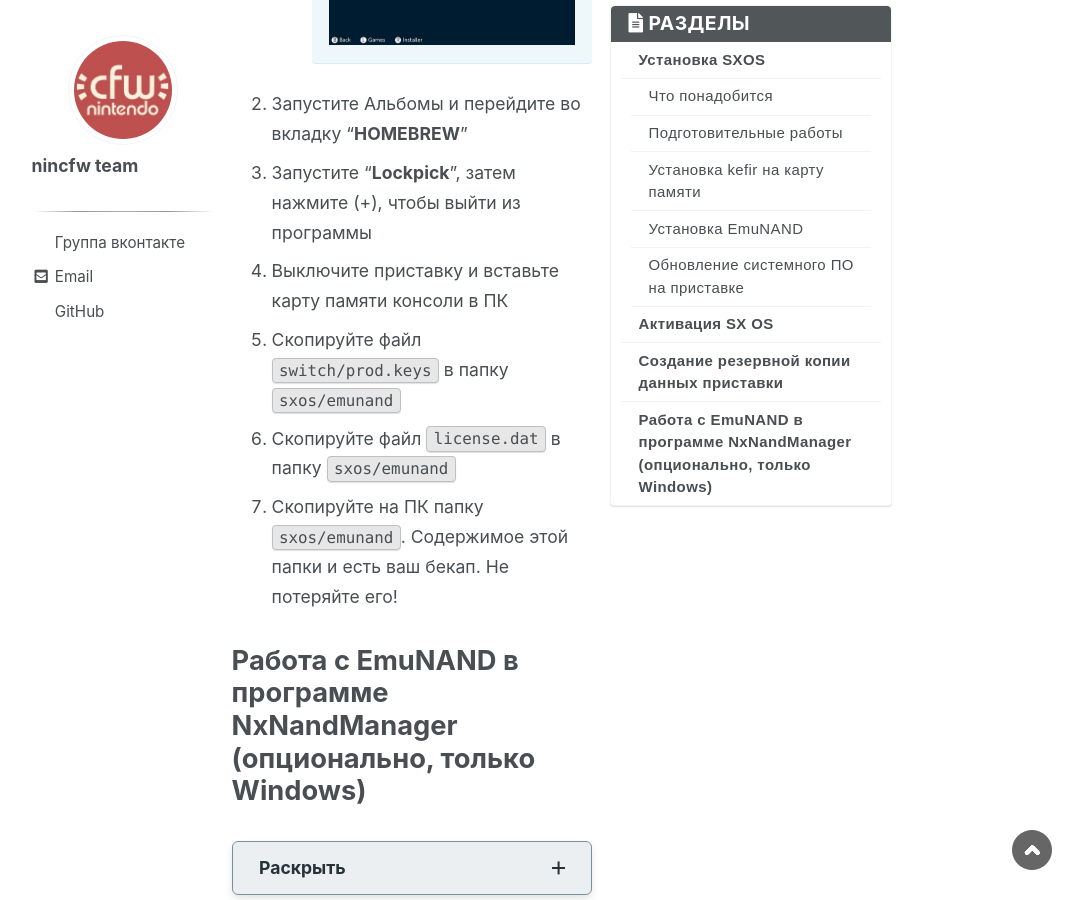
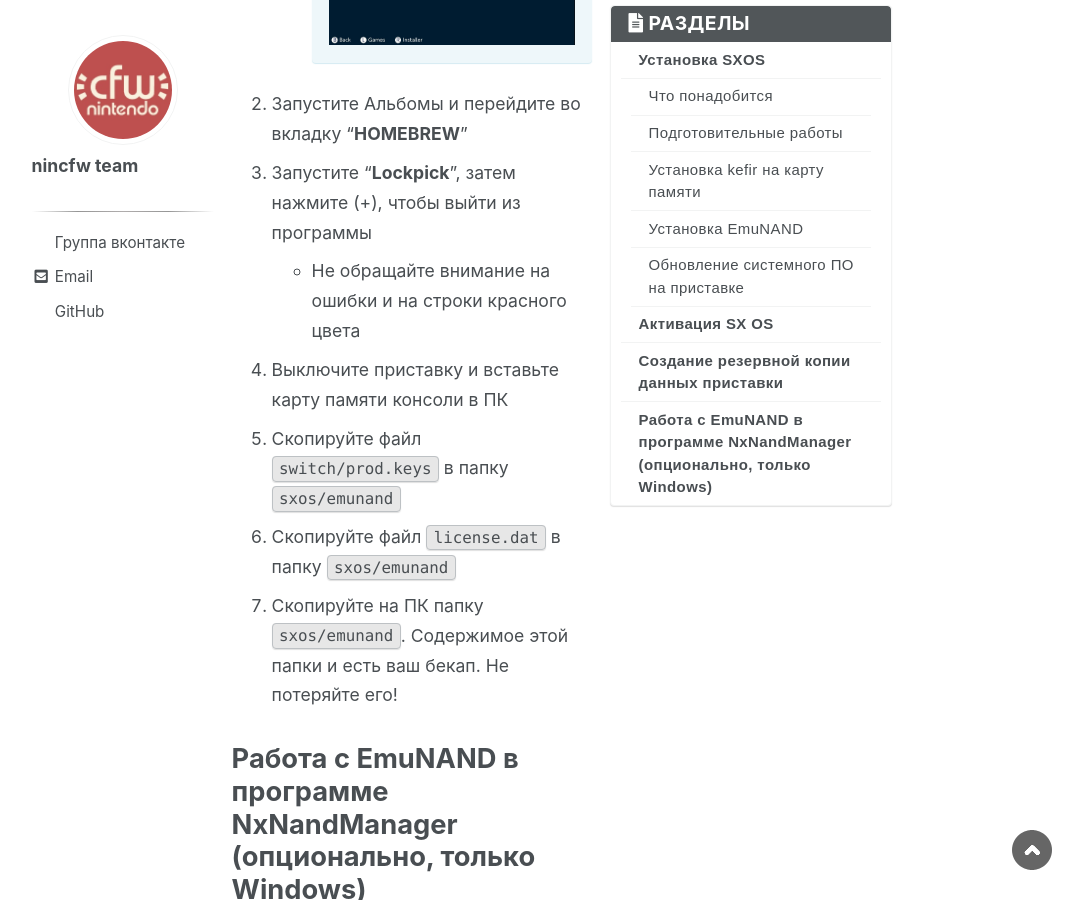
Before and after one commit to rashevskyv/sx, a Jekyll site: the page built from _pages/sx_setup.md, in a window 1280 px wide and 900 px high, scrolled down 7568 px. Shown: the whole window, without its empty margins (178-1261 px from the left). Built offline with Jekyll 4.4.1, drawn with Linux system fonts in a browser that asks for light colours; nearby versions of some CDN libraries.

Commit message:
Add note about tegrarcm error

```diff
--- a/_pages/sx_setup.md
+++ b/_pages/sx_setup.md
@@ -110,6 +110,7 @@
 
 1. Запустите Альбомы и перейдите во вкладку "**HOMEBREW**"
 1. Запустите "**Lockpick**", затем нажмите (+), чтобы выйти из программы
+	+ Не обращайте внимание на ошибки и на строки красного цвета
 1. Выключите приставку и вставьте карту памяти консоли в ПК
 1. Скопируйте файл `switch/prod.keys` в папку `sxos/emunand`
 1. Скопируйте файл `license.dat` в папку `sxos/emunand`
```
